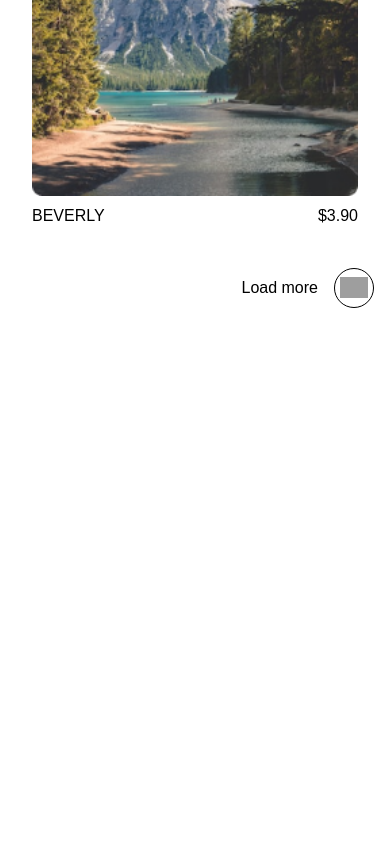
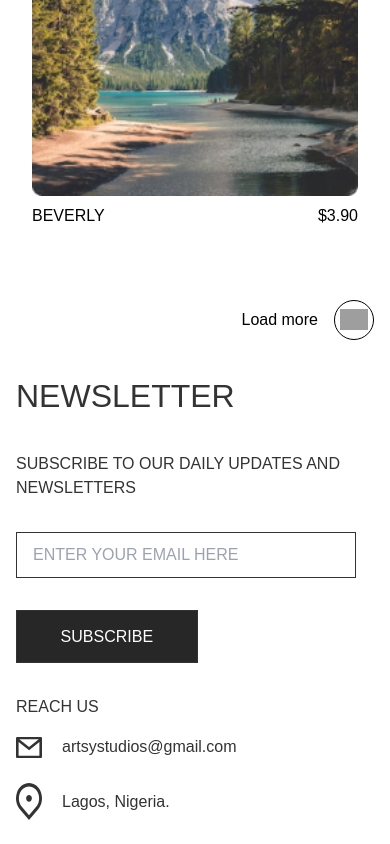
Before and after one commit to Akinolaaa/artsy, a React (Create React App) app: page /product in a window 390 px wide. Shown: the part 4097-4941 px from the top of the page. Before the commit the page ends 4405 px from the top, so only its background shows below. Built offline with nearby package versions, Linux system fonts and the light colour scheme; grey boxes are pictures that could not be loaded; a web font is replaced by a local one.

Commit message:
mobile version

```diff
--- /dev/null
+++ b/src/components/footer.jsx
@@ -0,0 +1,26 @@
+import './footer.styles.scss';
+import iemail from '../assets/iemail-icon.svg';
+import ilocation from '../assets/ilocation-icon.svg'
+
+export default function Footer(){
+    return (
+        <div className='footer'>
+        <h2>NEWSLETTER</h2>
+        <p>SUBSCRIBE TO OUR DAILY UPDATES AND NEWSLETTERS</p>
+        <input placeholder="ENTER YOUR EMAIL HERE"/>
+        <button className='subscribe'>SUBSCRIBE</button>
+
+        <div className='details'>
+            <h4>REACH US</h4>
+            <span>
+                <img alt="" src={iemail}/>
+                <button>artsystudios@gmail.com</button>
+            </span>
+            <span>
+                <img alt="" src={ilocation}/>
+                <button>Lagos, Nigeria.</button>
+            </span>
+        </div>
+        </div>
+    )
+}
--- /dev/null
+++ b/src/components/footer.styles.scss
@@ -0,0 +1,37 @@
+.footer {
+    display: grid;
+    gap: 2rem;
+    color: #333333;
+}
+.footer h2 {
+    font-size: 2rem;
+}
+.footer input {
+    border: 1px solid #333333;
+    width: 340px;
+    height: 46px;
+    padding: 1rem;
+    color: #333333;
+
+}
+.subscribe {
+    background: #272727;
+    border: 1px solid #333333;
+    width: 181.63px;
+    height: 53.64px;
+    color: #FFFFFF;
+}
+
+.details h4 {
+    margin-bottom: 1rem;
+}
+.details span {
+    display: flex;
+    gap: 20px;
+    margin-bottom: 1.5rem;
+}
+.details span img {
+    object-fit: contain;
+    width: 26px;
+    height: auto;
+}
--- a/src/components/productpage.styles.scss
+++ b/src/components/productpage.styles.scss
@@ -29,6 +29,7 @@
     display: flex;
     float: right;
     align-items: center;
+    margin: 2rem 0;
 }
 .loadmore span {
     display: flex;
--- a/src/routes/product.route.jsx
+++ b/src/routes/product.route.jsx
@@ -2,7 +2,8 @@ import dropdown from '../assets/dropdown-arrow.png';
 import "../components/productpage.styles.scss";
 import Products from '../components/product';
 import products from '../products';
-import rightarrow from "../assets/right-arrow.svg"
+import rightarrow from "../assets/right-arrow.svg";
+import Footer from "../components/footer";
 export default function Product() {
 
   return(
@@ -34,6 +35,7 @@ export default function Product() {
       <div >
       <p className='loadmore'>Load more <span><img alt=""src={rightarrow}/></span></p>
       </div>
+      <Footer />
     </div>
   )
 }
```
